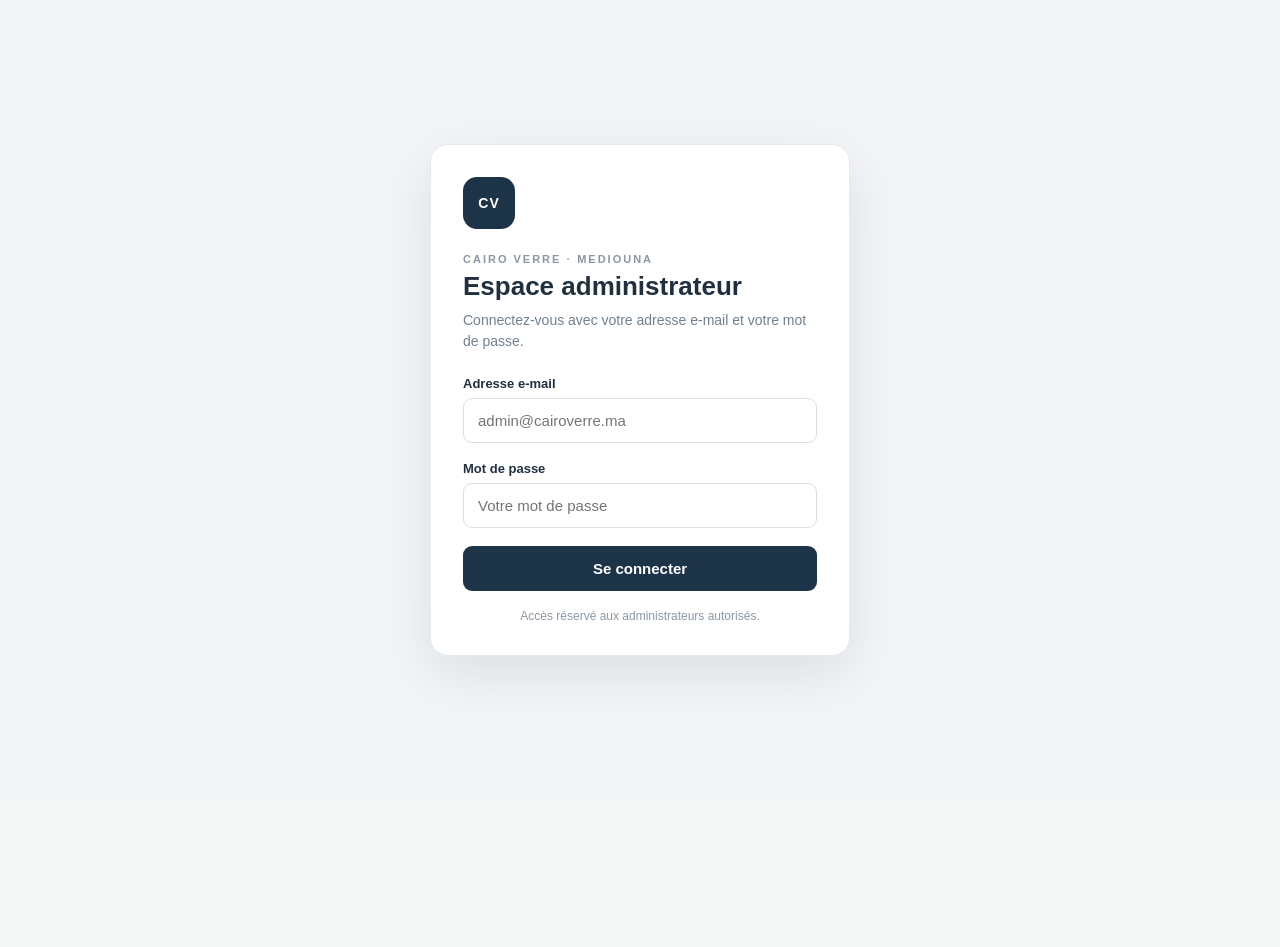
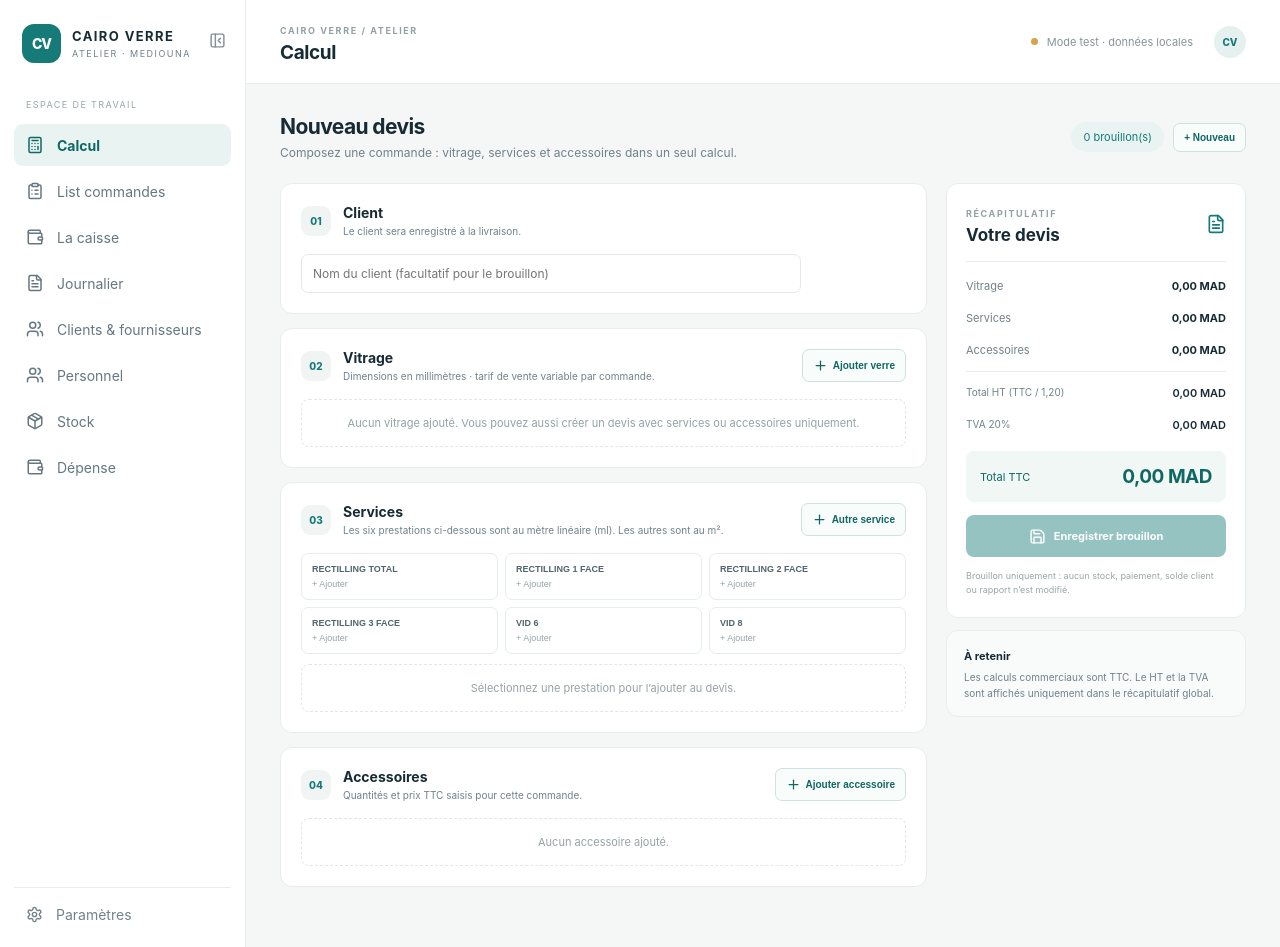
Before and after one commit to souify993-create/cairo-verre-workshop, a Next.js app: page / in a window 1280 px wide. Before the commit the page ends 800 px from the top, so only its background shows below. Built offline with nearby package versions, Linux system fonts and the light colour scheme.

Commit message:
test: enable simple local demo mode for workshop QA

```diff
--- a/src/app/page.tsx
+++ b/src/app/page.tsx
@@ -20,10 +20,12 @@ import { PersonnelPanel } from "@/components/personnel-panel";
 import { AdminLogin } from "@/components/admin-login";
 import { createSupabaseBrowserClient } from "@/lib/supabase";
 import { loadCloudWorkshop, saveCloudWorkshop } from "@/lib/cloud-workshop";
+// Temporary workshop test mode: local demo data only; switch off after feature QA and before admin rollout.
+const DEMO_MODE = true;
 const nav=[{label:"Calcul",icon:Calculator},{label:"List commandes",icon:ClipboardList},{label:"La caisse",icon:Wallet},{label:"Journalier",icon:FileText},{label:"Clients & fournisseurs",icon:Users},{label:"Personnel",icon:Users},{label:"Stock",icon:Package},{label:"Dépense",icon:Wallet}];
 const money=(n:number)=>new Intl.NumberFormat("fr-MA",{style:"currency",currency:"MAD",maximumFractionDigits:2}).format(n);
 export default function Home(){
- const [authReady,setAuthReady]=useState(false),[isAdmin,setIsAdmin]=useState(false);
+ const [authReady,setAuthReady]=useState(DEMO_MODE),[isAdmin,setIsAdmin]=useState(DEMO_MODE);
  const [cloudReady,setCloudReady]=useState(false),[cloudError,setCloudError]=useState("");
  const cloudRevision=useRef(0);
  const [section,setSection]=useState("Calcul"),[collapsed,setCollapsed]=useState(false),[customer,setCustomer]=useState("");
@@ -34,6 +36,7 @@ export default function Home(){
  const cashMovements=useMemo(()=>[...ledger.cashMovements,...derivePayrollCashMovements(workshop.payrollWeeks||[],workshop.employees||[])],[ledger,workshop.payrollWeeks,workshop.employees]);
  useEffect(()=>{setDrafts(readDrafts());setWorkshop(readWorkshopStore());},[]);
  useEffect(()=>{
+  if(DEMO_MODE){setAuthReady(true);setIsAdmin(true);return;}
   const supabase=createSupabaseBrowserClient();
   let active=true;
   supabase.auth.getSession().then(({data})=>{
@@ -47,6 +50,7 @@ export default function Home(){
   return ()=>{active=false;subscription.unsubscribe();};
  },[]);
  useEffect(()=>{
+  if(DEMO_MODE){setCloudReady(true);return;}
   if(!isAdmin){setCloudReady(false);return;}
   let active=true;
   const initialize=async()=>{
@@ -93,6 +97,7 @@ export default function Home(){
  const totals=useMemo(()=>quoteTotals(glass,services,accessories),[glass,services,accessories]);
   const validQuote=isValidQuote(glass,services,accessories);
  const persistCloudState=async(nextWorkshop:WorkshopStore,nextDrafts:Draft[])=>{
+  if(DEMO_MODE){setWorkshop(nextWorkshop);setDrafts(nextDrafts);const a=writeWorkshopStore(nextWorkshop),b=writeDrafts(nextDrafts);if(!a||!b)alert("Enregistrement local impossible : vérifiez le stockage de cet appareil.");return a&&b;}
   if(!cloudReady){alert("Les données partagées ne sont pas encore prêtes. Réessayez dans un instant.");return false;}
   try{
    const revision=await saveCloudWorkshop(createSupabaseBrowserClient(),{...nextWorkshop,drafts:nextDrafts},cloudRevision.current);
@@ -132,7 +137,7 @@ export default function Home(){
  return <main className="shell">
  <aside className={collapsed?"sidebar collapsed":"sidebar"}><div className="brand"><div className="brand-mark">CV</div>{!collapsed&&<div><strong>CAIRO VERRE</strong><small>ATELIER · MEDIOUNA</small></div>}</div><button className="collapse" onClick={()=>setCollapsed(!collapsed)} aria-label="Réduire le menu"><PanelLeftClose size={17}/></button><div className="nav-caption">{!collapsed&&"ESPACE DE TRAVAIL"}</div>
  {nav.map(item=><button key={item.label} className={"nav-item "+(section===item.label?"active":"")} onClick={()=>setSection(item.label)} title={item.label}><item.icon size={18}/>{!collapsed&&<span>{item.label}</span>}</button>)}<div className="sidebar-bottom"><Settings size={17}/>{!collapsed&&<span>Paramètres</span>}</div></aside>
- <section className="workspace"><header className="topbar"><div><span className="eyebrow">CAIRO VERRE / ATELIER</span><h1>{section}</h1></div><div className="top-right"><span className="status-dot"/><span>Session administrateur</span><button className="add-btn" onClick={async()=>{await createSupabaseBrowserClient().auth.signOut();setIsAdmin(false);}}>Déconnexion</button><div className="avatar">CV</div></div></header>
+ <section className="workspace"><header className="topbar"><div><span className="eyebrow">CAIRO VERRE / ATELIER</span><h1>{section}</h1></div><div className="top-right"><span className="status-dot"/><span>{DEMO_MODE?"Mode test · données locales":"Session administrateur"}</span>{!DEMO_MODE&&<button className="add-btn" onClick={async()=>{await createSupabaseBrowserClient().auth.signOut();setIsAdmin(false);}}>Déconnexion</button>}<div className="avatar">CV</div></div></header>
  {section==="Calcul"?<div className="content"><div className="intro"><div><h2>{editingId?"Modifier le brouillon":"Nouveau devis"}</h2><p>Composez une commande : vitrage, services et accessoires dans un seul calcul.</p></div><div className="intro-actions"><span className="draft-count">{drafts.length} brouillon(s)</span><button className="add-btn" onClick={()=>{setCustomer("");setGlass([]);setServices([]);setAccessories([]);setEditingId(null);setSaved(false);}}>+ Nouveau</button></div></div><div className="form-grid"><div className="main-column">
  <section className="panel"><div className="panel-heading"><div><span className="step">01</span><div><h3>Client</h3><p>Le client sera enregistré à la livraison.</p></div></div></div><input className="text-input" value={customer} onChange={e=>setCustomer(e.target.value)} placeholder="Nom du client (facultatif pour le brouillon)"/></section>
  <section className="panel"><div className="panel-heading"><div><span className="step">02</span><div><h3>Vitrage</h3><p>Dimensions en millimètres · tarif de vente variable par commande.</p></div></div><button className="add-btn" onClick={()=>setGlass(a=>[...a,{label:"",widthMm:0,heightMm:0,quantity:1,pricePerM2:0}])}><Plus size={15}/> Ajouter verre</button></div>
```
